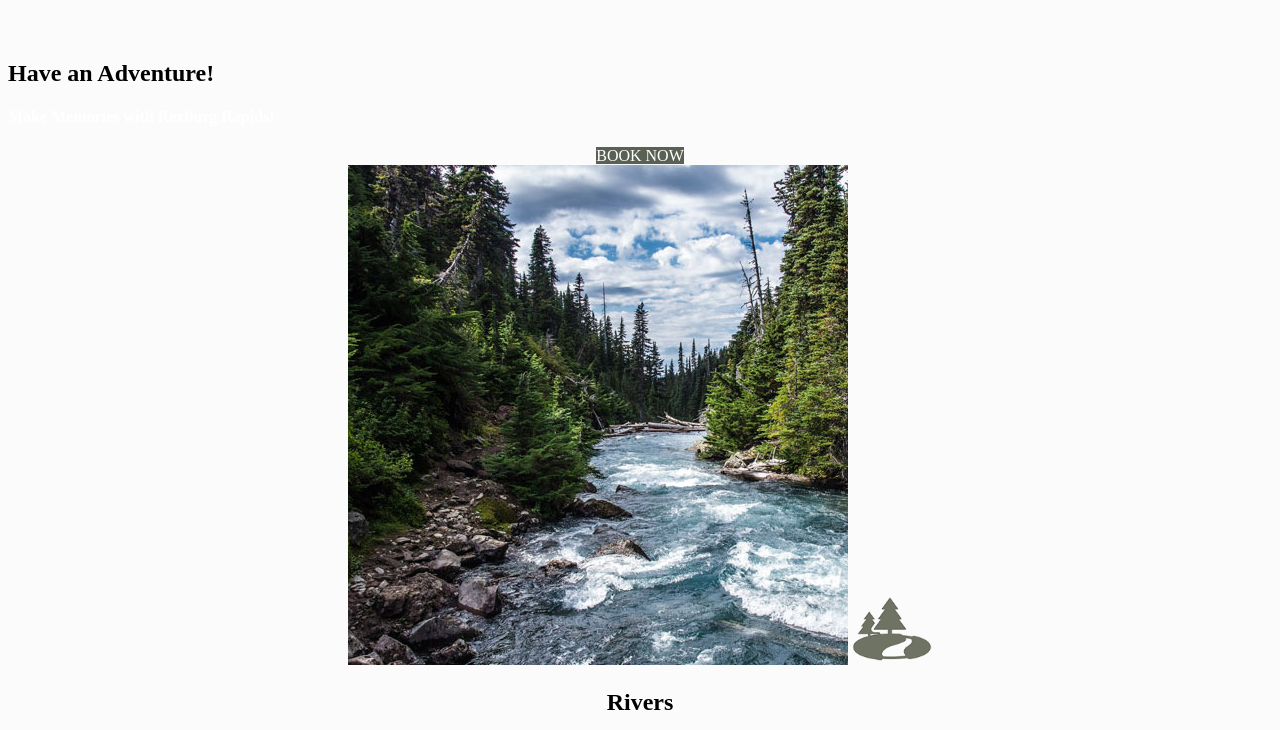
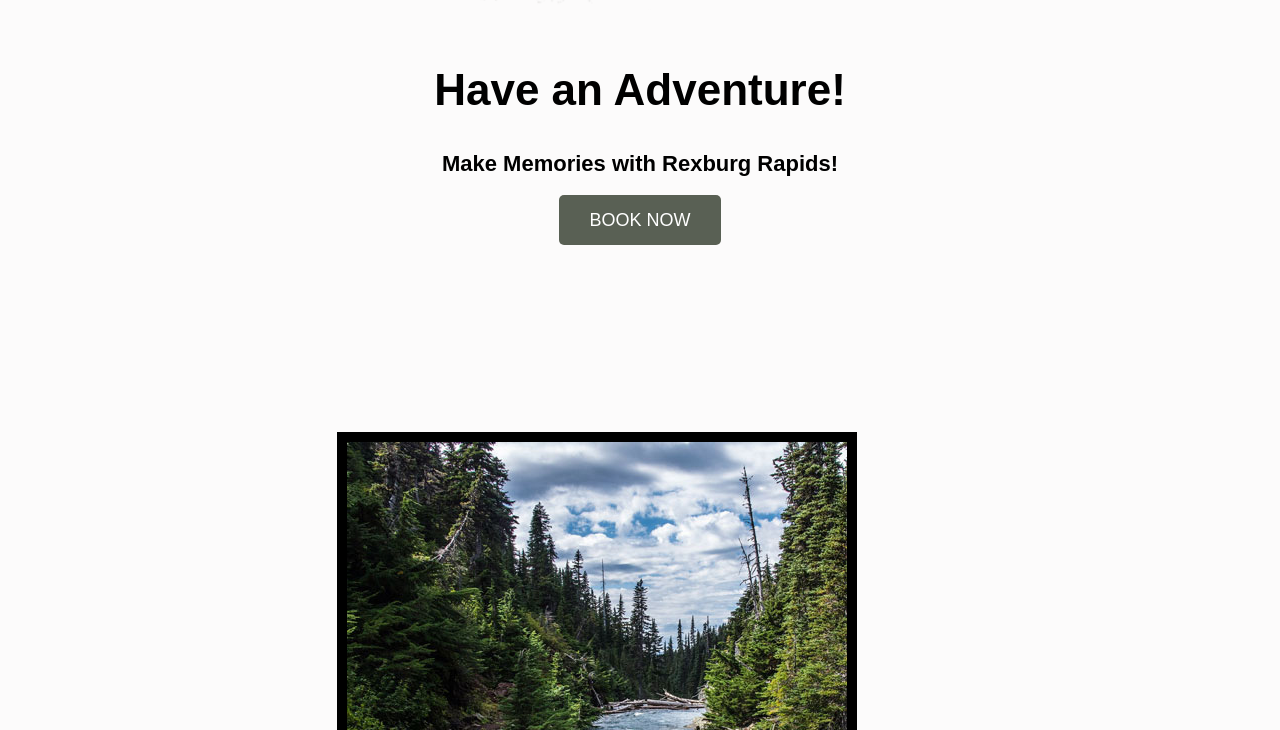
Before and after one commit to Holm-I-252/wdd130, a plain HTML site: page wwr/index.html in a window 1280 px wide. Shown: the part 930-1660 px from the top of the page. Drawn offline with Linux system fonts and the light colour scheme.

Commit message:
Update 10/8/24

```diff
--- a/wwr/index.html
+++ b/wwr/index.html
@@ -24,7 +24,7 @@
             <img id="hero-img" src="images/hero.png" alt="People enjoying white water rafting">
         </div>
         <section id="hero_msg">
-            <h1 id="home-title">Have an Adventure!</h1>
+            <h1 class="home-title">Have an Adventure!</h1>
             <h4>Make Memories with Rexburg Rapids!</h4>
             <div class="button-box">
                 <a class="book" href="contactus.html">BOOK NOW</a>
@@ -32,17 +32,17 @@
         </section>
     </div>
     <main class="home-grid">
-        <section class="rivers-grid">
+        <section class="rivers-card">
             <img class="card-img" src="images/rivers.jpg" alt="River in the forest">
             <img class="icon" src="images/river_icon.png" alt="river icon">
             <h2>Rivers</h2>
         </section>
-        <section class="camping-grid">
+        <section class="camping-card">
             <img class="card-img" src="images/camping.jpg" alt="Tent in the mountains">
             <img class="icon" src="images/fire_icon.png" alt="fire icon">
             <h2>Camping</h2>
         </section>
-        <section class="rapids-grid">
+        <section class="rapids-card">
             <img class="card-img" src="images/rapids.jpg" alt="Rafting boat">
             <img class="icon" src="images/oars.png" alt="oars icon">
             <h2>Rapids</h2>
--- a/wwr/styles/style.css
+++ b/wwr/styles/style.css
@@ -1,12 +1,19 @@
 #content {
     max-width: 1600px;
     margin: 0 auto;
+    font-family: Arial, Helvetica, sans-serif;
+    font-size: 22px;
+}
+
+p  {
+    font-family: Helvetica;
 }
 
 nav a {
     text-align: center;
     color: white;
     text-decoration: none;
+    padding: 35px;
 }
 
 #hero-msg h1, #hero-msg h4 {
@@ -21,12 +28,18 @@ main section {
     text-align: center;
 }
 
+main section img {
+    box-sizing: border-box;
+}
+
 #bacground {
     height: 725px
 }
 
 body {
     background-color: #fcfbfb;
+    margin: 0;
+    padding: 0;
 }
 
 header {
@@ -41,6 +54,10 @@ nav a:hover {
     background-color: rgba(20,30,13, .7);
     color: white;
     text-decoration: none;
+    font-size: 18px;
+    padding: 15px 30px;
+    margin-top: 50px;
+    border-radius: 5px;
 }
 
 .book:hover, .join:hover {
@@ -53,16 +70,23 @@ nav a:hover {
 }
 
 .msg {
-    background-color: rgba(20,30,13, .7)
+    background-color: rgba(20,30,13, .7);
+    line-height: 1.5em;
+    padding: 35px;
 }
 
 footer {
     background-color: rgba(20,30,13, .7);
     color: white;
+    padding: 25px 50px;
+    margin-top: 200px;
 }
 
 .home-title {
-    color: white;
+    color: black;
+    font-size: 2em;
+    margin-top: 10px;
+    text-align: center;
 }
 
 h4 {
@@ -75,6 +99,8 @@ h4 {
 
 .msg p{
     color: white;
+    font-size: 0.8em;
+    padding-bottom: 15px;
 }
 
 footer a {
@@ -92,6 +118,7 @@ footer a:hover {
 
 .icon {
     width: 80px;
+    padding-top: 10px;
 }
 
 #hero-img {
@@ -105,3 +132,28 @@ footer p {
 footer p a:hover {
     text-decoration: underline;
 }
+
+h2 {
+    margin: 0;
+}
+
+#logo_link {
+    padding-top: 5px
+}
+
+footer .social img {
+    padding-top: 15px;
+}
+
+.rivers-card, .camping-card, .rapids-card {
+    margin: 200px 0;
+}
+
+.card-img {
+    border: 10px solid black
+}
+
+h4 {
+    color: black;
+    text-align: center;
+}
```
